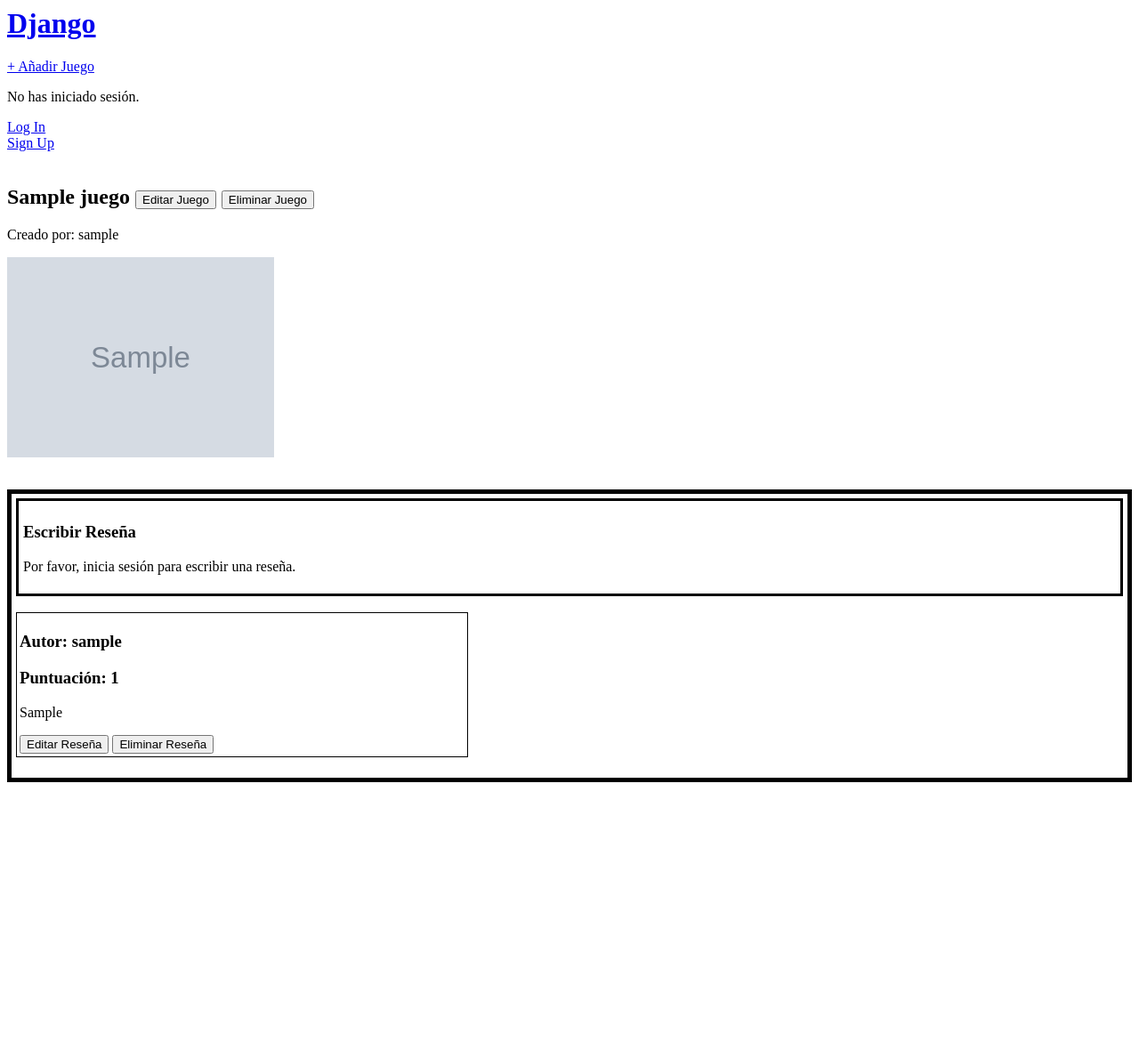
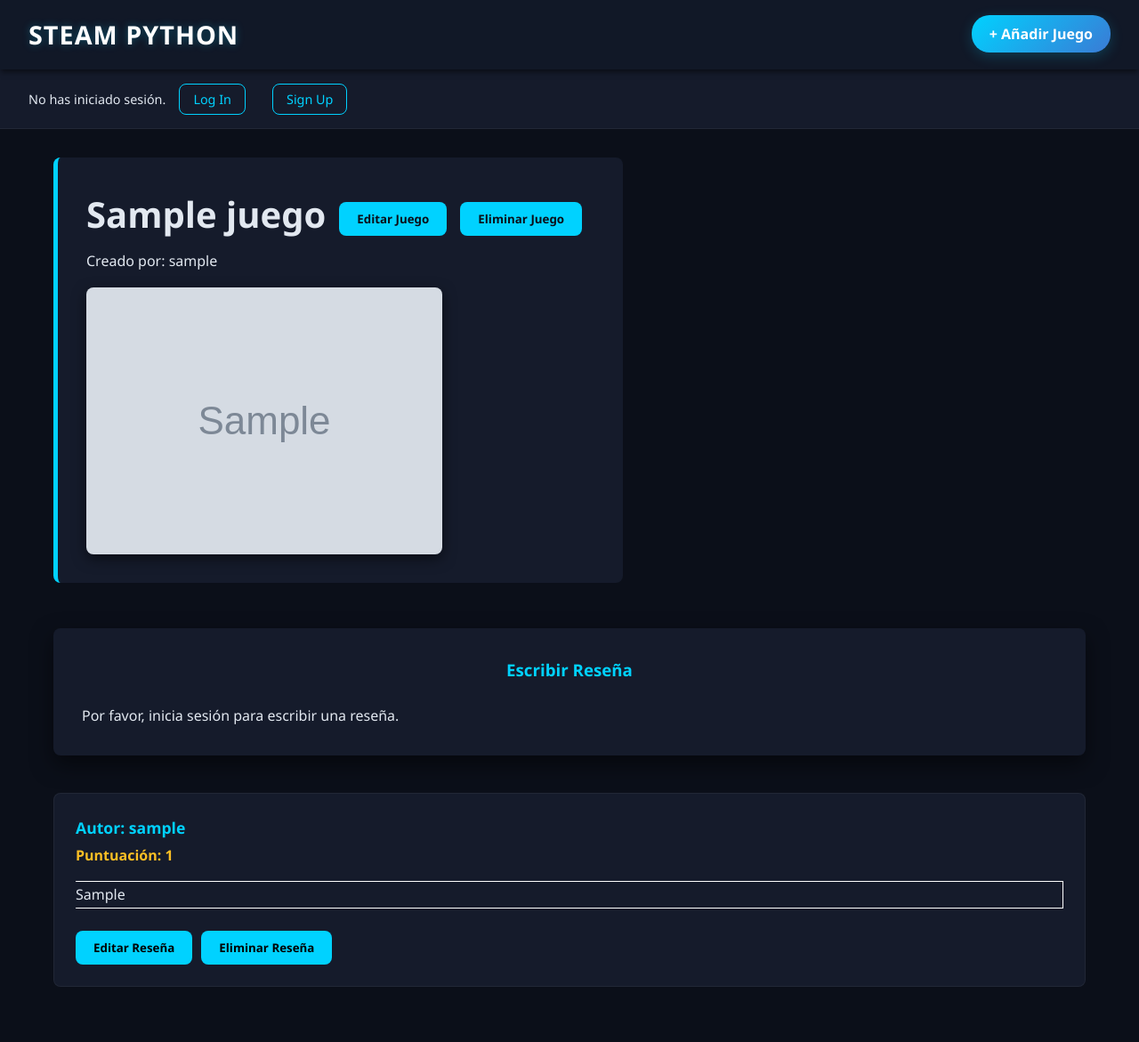
Before and after one commit to Carlos17082005/2526-PEP_PruebaEvaluacion2, a Django app: page /juego/detalle/1 in a window 1280 px wide. Shown: the whole page at 89% size. Before the commit the page ends 879 px from the top, so only its background shows below. Run offline with Django 5.2, Linux system fonts and the light colour scheme; tables that the repository leaves empty hold one stand-in row (values such as "Sample post"); grey boxes marked "Sample" are stand-in pictures.

Commit message:
Añado CSS

```diff
--- a/steam_python/static/css/base.css
+++ b/steam_python/static/css/base.css
@@ -0,0 +1,466 @@
+/* =========================================
+   VARIABLES Y CONFIGURACIÓN BASE
+   ========================================= */
+:root {
+    --bg-main: #0b0f19;        /* Azul muy oscuro, casi negro */
+    --bg-card: #151b2b;        /* Azul oscuro para tarjetas */
+    --bg-header: #111827;      /* Color de cabecera */
+
+    --text-main: #e2e8f0;      /* Blanco roto/Gris claro */
+    --text-muted: #94a3b8;     /* Gris medio */
+
+    --accent-color: #00d2ff;   /* Cian neón */
+    --accent-hover: #3a7bd5;   /* Azul eléctrico */
+    --danger-color: #ef4444;   /* Rojo vivo para borrar */
+    --danger-hover: #dc2626;   /* Rojo más oscuro */
+
+    --border-radius: 8px;
+    --transition-speed: 0.3s;
+}
+
+* {
+    margin: 0;
+    padding: 0;
+    box-sizing: border-box;
+    font-family: 'Segoe UI', Roboto, Helvetica, Arial, sans-serif;
+}
+
+body {
+    background-color: var(--bg-main);
+    color: var(--text-main);
+    line-height: 1.6;
+}
+
+a {
+    color: var(--accent-color);
+    text-decoration: none;
+    transition: color var(--transition-speed);
+}
+
+a:hover {
+    color: var(--accent-hover);
+}
+
+/* =========================================
+   HEADER Y NAVEGACIÓN
+   ========================================= */
+header {
+    background-color: var(--bg-header);
+    padding: 1rem 2rem;
+    display: flex;
+    justify-content: space-between;
+    align-items: center;
+    box-shadow: 0 4px 6px -1px rgba(0, 0, 0, 0.5);
+    position: sticky;
+    top: 0;
+    z-index: 100;
+}
+
+
+
+.nav-left h1 a {
+    color: white;
+    font-size: 1.8rem;
+    font-weight: 800;
+    letter-spacing: 1px;
+    text-transform: uppercase;
+
+    /* Transición Suave */
+    text-shadow: 0 0 10px rgba(0, 210, 255, 0.3);
+    transition: text-shadow 0.5s ;
+}
+
+.nav-left h1 a:hover {
+    text-shadow: 0px 0px 50px rgb(0, 208, 255);
+}
+
+.nav-right a {
+    background: linear-gradient(135deg, var(--accent-color), var(--accent-hover));
+    color: white;
+    padding: 10px 20px;
+    border-radius: 20px;
+    font-weight: bold;
+    box-shadow: 0 4px 15px rgba(0, 210, 255, 0.2);
+    transition: transform var(--transition-speed), box-shadow var(--transition-speed);
+}
+
+.nav-right a:hover {
+    transform: translateY(-2px);
+    background: linear-gradient(135deg, orangered, rgb(241, 181, 0));
+}
+
+/* =========================================
+   AUTENTICACIÓN (LOGIN/LOGOUT)
+   ========================================= */
+.auth-section {
+    background-color: var(--bg-card);
+    padding: 10px 2rem;
+    display: flex;
+    justify-content: flex-start;
+    align-items: center;
+    gap: 15px;
+    font-size: 0.9rem;
+    border-bottom: 1px solid rgba(255,255,255,0.05);
+}
+
+.auth-section span {
+    color: var(--accent-color);
+    font-weight: bold;
+}
+
+.btn-auth, .btn-logout {
+    background-color: var(--accent-hover);
+    color: white;
+    padding: 5px 15px;
+    border-radius: var(--border-radius);
+    border: none;
+    cursor: pointer;
+    font-size: 0.9rem;
+    transition: background var(--transition-speed);
+}
+
+.btn-auth.outline {
+    background-color: transparent;
+    border: 1px solid var(--accent-color);
+    color: var(--accent-color);
+}
+
+.btn-auth.outline:hover, .btn-logout:hover {
+    background-color: var(--accent-color);
+    color: #000;
+}
+
+/* =========================================
+   CONTENEDOR PRINCIPAL Y COMPONENTES
+   ========================================= */
+.main-container {
+    max-width: 1200px;
+    margin: 2rem auto;
+    padding: 0 20px;
+}
+
+/* Buscador */
+.buscador {
+    margin-bottom: 2rem;
+    display: flex;
+    justify-content: center;
+}
+
+.buscador form {
+    display: flex;
+    width: 100%;
+    max-width: 500px;
+}
+
+.buscador input[type="text"] {
+    flex: 1;
+    padding: 12px 20px;
+    border: 1px solid #334155;
+    background-color: var(--bg-card);
+    color: white;
+    border-radius: 25px 0 0 25px;
+    font-size: 1rem;
+    outline: none;
+    transition: border-color var(--transition-speed);
+}
+
+.buscador input[type="text"]:focus {
+    border-color: var(--accent-color);
+}
+
+.buscador input[type="submit"] {
+    padding: 12px 25px;
+    background-color: var(--accent-color);
+    color: #000;
+    font-weight: bold;
+    border: none;
+    border-radius: 0 25px 25px 0;
+    cursor: pointer;
+    transition: background var(--transition-speed);
+    margin-top: 0px;
+}
+
+.buscador input[type="submit"]:hover {
+    background-color: var(--accent-hover);
+    color: white;
+    margin-top: 0px;
+    display: flex;
+    transform: translateY(0px);
+}
+
+/* =========================================
+   GRILLA DE JUEGOS (HOME)
+   ========================================= */
+.games-grid {
+    display: ruby;
+    grid-template-columns: repeat(auto-fill, minmax(280px, 1fr));
+    gap: 2rem;
+    justify-items: self-start;
+}
+
+.game-card {
+    background-color: var(--bg-card);
+    border-radius: var(--border-radius);
+    overflow: hidden;
+    box-shadow: 0 4px 6px rgba(0,0,0,0.3);
+    transition: transform var(--transition-speed), box-shadow var(--transition-speed);
+    border: 1px solid rgba(255,255,255,0.05);
+    margin-block-end: 1rem;
+    margin-inline: 1rem;
+}
+
+.game-card:hover {
+    transform: translateY(-8px);
+    box-shadow: 0 10px 25px rgba(0, 210, 255, 0.15);
+    border-color: rgba(0, 210, 255, 0.3);
+}
+
+.game-card img {
+    width: 100%;
+    height: 200px;
+    object-fit: cover;
+    border-bottom: 2px solid var(--accent-hover);
+}
+
+.game-card-content {
+    padding: 1.5rem;
+}
+
+.game-card h2 {
+    font-size: 1.4rem;
+    margin-bottom: 0.5rem;
+    color: white;
+}
+
+.game-card p {
+    color: var(--text-muted);
+    font-size: 0.9rem;
+}
+
+/* =========================================
+   DETALLE DE JUEGO Y RESEÑAS
+   ========================================= */
+.info_juego {
+    background-color: var(--bg-card);
+    padding: 2rem;
+    border-radius: var(--border-radius);
+    border-left: 5px solid var(--accent-color);
+    max-width: 40rem;
+}
+
+.info_juego h2 {
+    font-size: 2.5rem;
+    margin-bottom: 0.5rem;
+    display: flex;
+    align-items: center;
+    gap: 15px;
+    flex-wrap: wrap;
+}
+
+.game-detail-img {
+    max-width: 30rem;
+    border-radius: var(--border-radius);
+    margin-top: 1rem;
+    box-shadow: 0 5px 15px rgba(0,0,0,0.5);
+}
+
+.reviews-list {
+    display: flex;
+    flex-direction: column;
+    gap: 0.3rem;
+    margin-top: 1rem;
+}
+
+.review-card {
+    background-color: var(--bg-card);
+    padding: 1.5rem;
+    border-radius: var(--border-radius);
+    border: 1px solid rgba(255,255,255,0.05);
+    position: relative;
+}
+
+/* =========================================
+   CAJA DE PREVISUALIZACIÓN / EDICIÓN (.review-edit)
+   ========================================= */
+.review-edit {
+    background-color: #ffffff0b; /* Un azul un poco más claro que el fondo general y las tarjetas */
+    padding: 1.8rem;
+    border-radius: var(--border-radius);
+    /* Usamos un borde punteado o distinto para denotar que es un elemento en edición */
+    border: 2px double var(--accent-hover);
+    box-shadow: 0 8px 20px rgba(0, 0, 0, 0.4), inset 0 0 15px rgba(58, 123, 213, 0.1);
+    margin-bottom: 2rem;
+    position: relative;
+}
+
+.review-edit .autor_resena {
+    margin-top: 5px;
+    color: white;
+}
+
+.review-edit .texto_resena {
+    background-color: rgba(0, 0, 0, 0.2);
+    padding: 15px;
+    border-radius: 6px;
+    border-left: 3px solid var(--accent-color);
+}
+
+.autor_colorido{
+    color: orangered;
+}
+
+.autor_y_puntuacion{
+    background-color: rgba(0, 0, 0, 0.2);
+    border-left:#00d2ff solid 5px;
+    border-right: white 1px solid;
+    border-bottom: white 1px solid;
+    border-top: white 1px solid;
+    border-radius: 5px;
+}
+
+.autor_resena {
+    color: var(--accent-color);
+    font-size: 1.1rem;
+    margin-bottom: 5px;
+}
+
+.puntuacion_resena {
+    color: #fbbf24; /* Amarillo oro para la puntuación */
+    font-size: 1rem;
+    margin-bottom: 15px;
+}
+
+.texto_resena {
+    font-size: 1rem;
+    color: var(--text-main);
+    line-height: 1.8;
+    border-right: white 1px solid;
+    border-bottom: white 1px solid;
+    border-top: white 1px solid;
+}
+
+/* =========================================
+   FORMULARIOS (Añadir, Editar, Auth)
+   ========================================= */
+.form-container {
+    background-color: var(--bg-card);
+    padding: 2rem;
+    border-radius: var(--border-radius);
+    max-width: 100rem;
+    margin: 0 auto;
+    box-shadow: 0 10px 25px rgba(0,0,0,0.5);
+}
+
+.form-container h1, .form-container h2, .form-container h3 {
+    margin-bottom: 1.5rem;
+    color: var(--accent-color);
+    text-align: center;
+}
+
+form p {
+    margin-bottom: 1rem;
+}
+
+form label {
+    display: block;
+    margin-bottom: 0.5rem;
+    font-weight: bold;
+    color: var(--text-muted);
+}
+
+form input[type="text"],form input[type="password"],form input[type="number"],
+form input[type="email"],form textarea,form select {
+    width: 100%;
+    padding: 10px 15px;
+    border-radius: var(--border-radius);
+    border: 1px solid #334155;
+    background-color: var(--bg-main);
+    color: white;
+    font-size: 1rem;
+    transition: border var(--transition-speed);
+}
+
+form input:focus, form textarea:focus {
+    outline: none;
+    border-color: var(--accent-color);
+    box-shadow: 0 0 5px rgba(0, 210, 255, 0.3);
+}
+
+form textarea {
+    min-height: 120px;
+    resize: vertical;
+}
+
+/* =========================================
+   BOTONES
+   ========================================= */
+button, input[type="submit"] {
+    padding: 10px 20px;
+    border: none;
+    border-radius: var(--border-radius);
+    font-weight: bold;
+    cursor: pointer;
+    transition: all var(--transition-speed);
+    background-color: var(--accent-color);
+    color: #000;
+    margin-top: 10px;
+}
+
+button:hover, input[type="submit"]:hover {
+    background-color: var(--accent-hover);
+    color: white;
+    transform: translateY(-2px);
+}
+
+.btn-danger button {
+    color: var(--bg-main);
+}
+
+.btn-danger button:hover {
+    background-color: var(--danger-hover);
+    color: rgb(255, 255, 255);
+}
+
+.btn-action button {
+    color: var(--bg-main);
+}
+
+.btn-action button:hover {
+    background-color: var(--accent-hover);
+    color: rgb(255, 255, 255);
+}
+
+.small {
+    padding: 5px 10px;
+    font-size: 0.8rem;
+}
+
+.eliminar_resena {
+    margin-top: 15px;
+    display: flex;
+    gap: 10px;
+}
+
+/* Previsualización de imágenes al eliminar/editar */
+.preview-img {
+    width: 100%;
+    max-width: 300px;
+    border-radius: var(--border-radius);
+    margin-bottom: 1rem;
+    border: 2px solid #334155;
+}
+
+.importante1 {
+    color: var(--danger-color);
+    text-decoration: underline;
+}
+
+/* Alertas de Django */
+.alert {
+    padding: 15px;
+    margin: 10px 20px;
+    border-radius: var(--border-radius);
+    background-color: var(--accent-hover);
+    color: white;
+    text-align: center;
+}
--- a/steam_python/templates/base.html
+++ b/steam_python/templates/base.html
@@ -7,7 +7,7 @@
     <body>
         <header>
             <div class="nav-left">
-                <h1><a href="{% url 'home' %}">Django</a></h1>
+                <h1><a href="{% url 'home' %}">Steam Python</a></h1>
             </div>
             <div class="nav-right">
                 <a href="{% url 'nuevo_juego' %}">+ Añadir Juego</a>
@@ -20,21 +20,24 @@
                 {% endfor %}
             {% endif %}
         </header>
-        <!-- nuevo HTML... -->
+        <div class="auth-section">
             {% if user.is_authenticated %}
-            <p>Hola {{ user.username }}!</p>
+                <h2>Hola <span>{{ user.username }}</span>!</h2>
                 <form action="{% url 'logout' %}" method="post">
                     {% csrf_token %}
-                <button type="submit">Log Out</button>
+                    <button class="btn-logout" type="submit">Log Out</button>
                 </form>
             {% else %}
                 <p>No has iniciado sesión.</p>
-            <a href="{% url 'login' %}">Log In</a>
+                <a class="btn-auth outline" href="{% url 'login' %}">Log In</a>
                 <br>
-            <a href="{% url 'signup' %}">Sign Up</a>
+                <a class="btn-auth outline" href="{% url 'signup' %}">Sign Up</a>
                 <br><br>
             {% endif %}
-        <!-- fin nuevo HTML... -->
-        <div>{% block content %} {% endblock content %}</div>
+        </div>
+
+        <main class="main-container">
+            {% block content %} {% endblock content %}
+        </main>
     </body>
 </html>
--- a/steam_python/templates/detalle_juego.html
+++ b/steam_python/templates/detalle_juego.html
@@ -5,15 +5,15 @@
     <div class="info_juego">
         <h2>
             {{ object.nombre_juego }}
-            <a href="{% url 'editar_juego' juego.pk %}"><button> Editar Juego </button></a>
-            <a href="{% url 'eliminar_juego' juego.pk %}"><button> Eliminar Juego </button></a>
+            <a href="{% url 'editar_juego' juego.pk %}" class="btn-action"  ><button> Editar Juego </button></a>
+            <a href="{% url 'eliminar_juego' juego.pk %}" class="btn-danger"><button> Eliminar Juego </button></a>
         </h2>
         <p>Creado por: {{ object.autor }}</p>
-        <img src="/media/{{ object.imagen }}" alt="no se puede ver la imagen" style="width: 300px;">
+        <img class="game-detail-img" src="/media/{{ object.imagen }}" alt="no se puede ver la imagen">
     </div>
     <br><br>
-    <div class="apartado_resenas" style="border: solid 5px; padding: 5px;">
-        <div class="nueva_resenas" style="border: solid 3px; padding: 5px;">
+    <div class="apartado_resenas">
+        <div class="nueva_resenas form-container">
             <h3>Escribir Reseña</h3>
             {% if user.is_authenticated %}
                 <form action="" method="post">{% csrf_token %}
@@ -24,8 +24,9 @@
                 <p>Por favor, inicia sesión para escribir una reseña.</p>
             {% endif %}
         </div><br>
+        <div class="reviews-list">
             {% for resena in object.resenas.all %}
-            <div style="border-width: 1px; border-color: black; border-style: solid; width: 500px; padding: 3px;">
+                <div class="review-card">
                     <h3 class="autor_resena">Autor: {{ resena.autor }}</h3>
                     <h3 class="puntuacion_resena">Puntuación: {{resena.puntuacion}}</h3>
                     <p class="texto_resena">{{ resena.cuerpo }}</p>
@@ -39,4 +40,5 @@
                 &nbsp;&nbsp;&nbsp;<h2>No hay reseñas en este juego</h2>
             {% endfor %}
         </div>
+    </div>
 {% endblock content %}
--- a/steam_python/templates/eliminar_juego.html
+++ b/steam_python/templates/eliminar_juego.html
@@ -3,7 +3,8 @@
 
 {% block content %}
     <h1>¿Seguro que quieres eliminar <span class="importante1">{{ object.nombre_juego }}</span> ?</h1>
-    <img src="/media/{{ object.imagen }}" alt="(imagen del juego no disponible)" style="width: 300px; opacity: 50%;">
+    <br>
+    <img class="preview-img" src="/media/{{ object.imagen }}" alt="(imagen del juego no disponible)" style="opacity: 50%;">
     <form action="" method="post">{% csrf_token %}
         {{ form.as_p }} <br>
         <input type="submit" value="Si, borrar definitivamente">
--- a/steam_python/templates/eliminar_resena.html
+++ b/steam_python/templates/eliminar_resena.html
@@ -2,15 +2,17 @@
 {% extends "base.html" %}
 
 {% block content %}
+    <div>
         <h1>¿Seguro que quieres eliminar esta reseña ?</h1>
-    <div style="border-width: 1px; border-color: black; border-style: solid; width: 500px; padding: 3px;">
+        <div style="border: solid white 2px;border-radius: 7px; width: 500px; padding: 3px;opacity: 50%;text-align: center;">
             <h3 class="autor_resena">Autor: {{ resena.autor }}</h3>
             <h3 class="puntuacion_resena">Puntuación: {{resena.puntuacion}}</h3>
-        <p class="texto_resena">{{ resena.cuerpo }}</p>
+            <p  >{{ resena.cuerpo }}</p>
         </div>
         <form action="" method="post">{% csrf_token %}
             {{ form.as_p }} <br>
             <input type="submit" value="Si, borrar definitivamente">
         </form>
         <a href="{% url 'detalle_juego' resena.juego.pk %}"><button> Cancelar </button></a>
+    </div>
 {% endblock content %}
```
Also changed, not shown: steam_python/templates/editar_juego.html (+9 -7 lines), steam_python/templates/editar_resena.html (+5 -3 lines), steam_python/templates/home.html (+8 -5 lines), steam_python/templates/nuevo_juego.html (+7 -5 lines), steam_python/templates/registration/login.html (+7 -5 lines), steam_python/templates/registration/signup.html (+7 -5 lines). Lines whose indentation alone changed are shown as unchanged.
